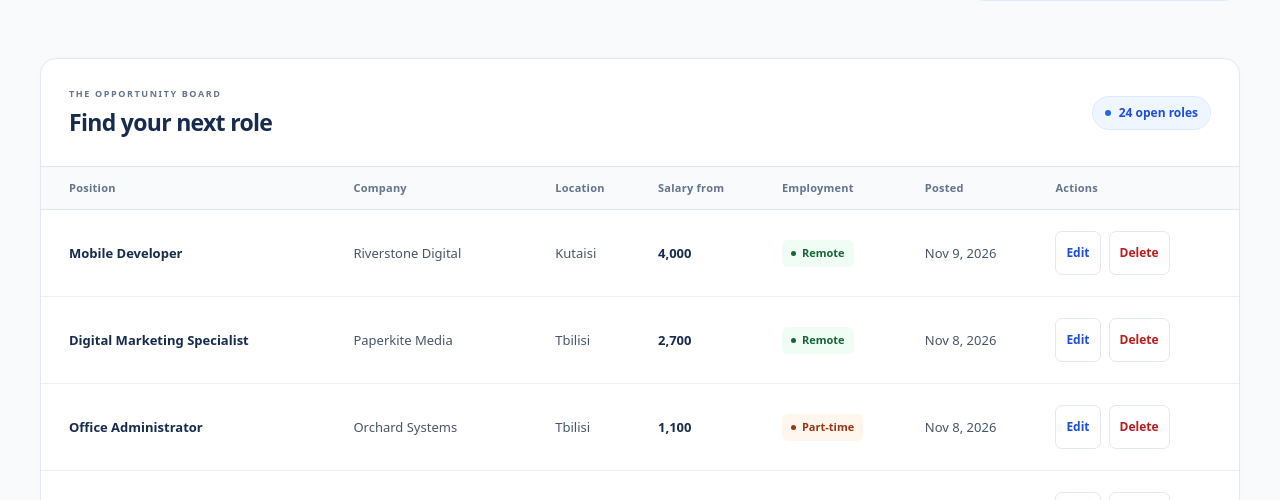
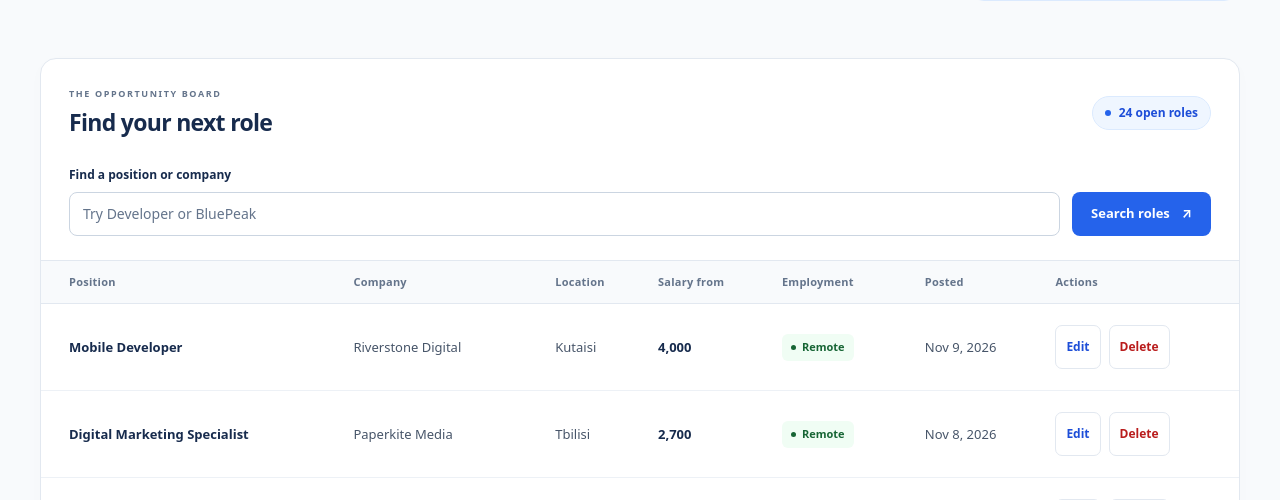
Before and after one commit to Sandroo10/Laravel-Project, a Laravel app: page /vacancies in a window 1280 px wide. Shown: the part 379-879 px from the top of the page. Run offline with Laravel 12, Linux system fonts and the light colour scheme; data comes from the database, SQL or seed files in the repository; style sheets or scripts are compiled from the project's sources.

Commit message:
add vacancy search

```diff
--- a/app/Http/Controllers/VacancyController.php
+++ b/app/Http/Controllers/VacancyController.php
@@ -10,11 +10,24 @@ use Illuminate\View\View;
 
 class VacancyController extends Controller
 {
-    public function index(): View
+    public function index(Request $request): View
     {
-        $vacancies = Vacancy::orderByDesc('posted_at')->orderByDesc('id')->get();
+        $validated = $request->validate([
+            'search' => ['nullable', 'string', 'max:255'],
+        ]);
+        $search = trim($validated['search'] ?? '');
+        $query = Vacancy::query();
 
-        return view('vacancies.index', compact('vacancies'));
+        if ($search !== '') {
+            $query->where(function ($query) use ($search) {
+                $query->where('position', 'like', '%'.$search.'%')
+                    ->orWhere('company', 'like', '%'.$search.'%');
+            });
+        }
+
+        $vacancies = $query->orderByDesc('posted_at')->orderByDesc('id')->get();
+
+        return view('vacancies.index', compact('vacancies', 'search'));
     }
 
     public function create(): View
--- a/resources/css/app.css
+++ b/resources/css/app.css
@@ -182,3 +182,23 @@
     .button-danger { background: #b91c1c; color: #fff; }
     .button-danger:hover { background: #991b1b; }
 }
+
+@layer components {
+    .search-section { padding: 0 28px 24px; }
+    .search-form { display: flex; align-items: flex-end; flex-wrap: wrap; gap: 12px; }
+    .search-field { flex: 1 1 280px; min-width: 0; }
+    .search-field label { display: block; margin-bottom: 8px; color: #172b4d; font-size: 12px; font-weight: 650; }
+    .search-field input { display: block; box-sizing: border-box; width: 100%; min-height: 44px; padding: 10px 13px; border: 1px solid #cbd5e1; border-radius: 8px; background: #fff; color: #0f172a; font: inherit; font-size: 14px; }
+    .search-field input::placeholder { color: #64748b; }
+    .search-field input[aria-invalid="true"] { border-color: #b91c1c; }
+    .search-clear { display: inline-flex; align-items: center; justify-content: center; min-height: 44px; padding-inline: 8px; font-size: 13px; font-weight: 600; color: #475569; }
+    .search-clear:hover { color: #2563eb; }
+    .search-summary { margin-top: 14px; color: #475569; font-size: 13px; overflow-wrap: anywhere; }
+    .search-summary strong { font-weight: 600; color: #172b4d; }
+}
+@media (max-width: 600px) {
+    .search-section { padding: 0 20px 22px; }
+    .search-field { flex-basis: 100%; }
+    .search-field input { font-size: 16px; }
+    .search-form > .button { flex: 1; }
+}
--- a/resources/views/vacancies/index.blade.php
+++ b/resources/views/vacancies/index.blade.php
@@ -23,10 +23,29 @@
                 <p class="eyebrow section-eyebrow">THE OPPORTUNITY BOARD</p>
                 <h2 id="vacancies-heading">Find your next role</h2>
             </div>
-            @if($vacancies->isNotEmpty())
+            @if($search !== '')
+                <span class="vacancy-count"><span aria-hidden="true"></span>{{ $vacancies->count() }} {{ $vacancies->count() === 1 ? 'matching role' : 'matching roles' }}</span>
+            @elseif($vacancies->isNotEmpty())
                 <span class="vacancy-count"><span aria-hidden="true"></span>{{ $vacancies->count() }} {{ $vacancies->count() === 1 ? 'open role' : 'open roles' }}</span>
             @else
                 <span class="panel-note">Something good is on the horizon.</span>
+            @endif
+        </div>
+
+        <div class="search-section">
+            <form class="search-form" action="{{ route('vacancies.index') }}" method="GET" role="search">
+                <div class="search-field">
+                    <label for="search">Find a position or company</label>
+                    <input id="search" name="search" type="search" value="{{ $search }}" maxlength="255" placeholder="Try Developer or BluePeak" @error('search') aria-invalid="true" aria-describedby="search-error" @enderror>
+                    @error('search')<p id="search-error" class="field-error">{{ $message }}</p>@enderror
+                </div>
+                <button type="submit" class="button button-primary">Search roles <span aria-hidden="true">↗</span></button>
+                @if($search !== '')
+                    <a class="search-clear" href="{{ route('vacancies.index') }}">Clear search</a>
+                @endif
+            </form>
+            @if($search !== '')
+                <p class="search-summary" role="status">Results for <strong>“{{ $search }}”</strong></p>
             @endif
         </div>
 
@@ -78,9 +97,15 @@
                         <tr>
                             <td colspan="7" class="empty-state">
                                 <span class="empty-icon" aria-hidden="true">↗</span>
-                                <h3>Your next opportunity is on its way.</h3>
-                                <p>No vacancies have been posted yet. Check back soon for new roles.</p>
-                                <a class="button button-primary empty-action" href="{{ route('vacancies.create') }}">Post the first vacancy</a>
+                                @if($search !== '')
+                                    <h3>No matching roles just yet.</h3>
+                                    <p>Try another position or company, or explore all available roles.</p>
+                                    <a class="button button-primary empty-action" href="{{ route('vacancies.index') }}">View all roles</a>
+                                @else
+                                    <h3>Your next opportunity is on its way.</h3>
+                                    <p>No vacancies have been posted yet. Check back soon for new roles.</p>
+                                    <a class="button button-primary empty-action" href="{{ route('vacancies.create') }}">Post the first vacancy</a>
+                                @endif
                             </td>
                         </tr>
                     @endforelse
```
Also changed, not shown: README.md, 1 other file.
